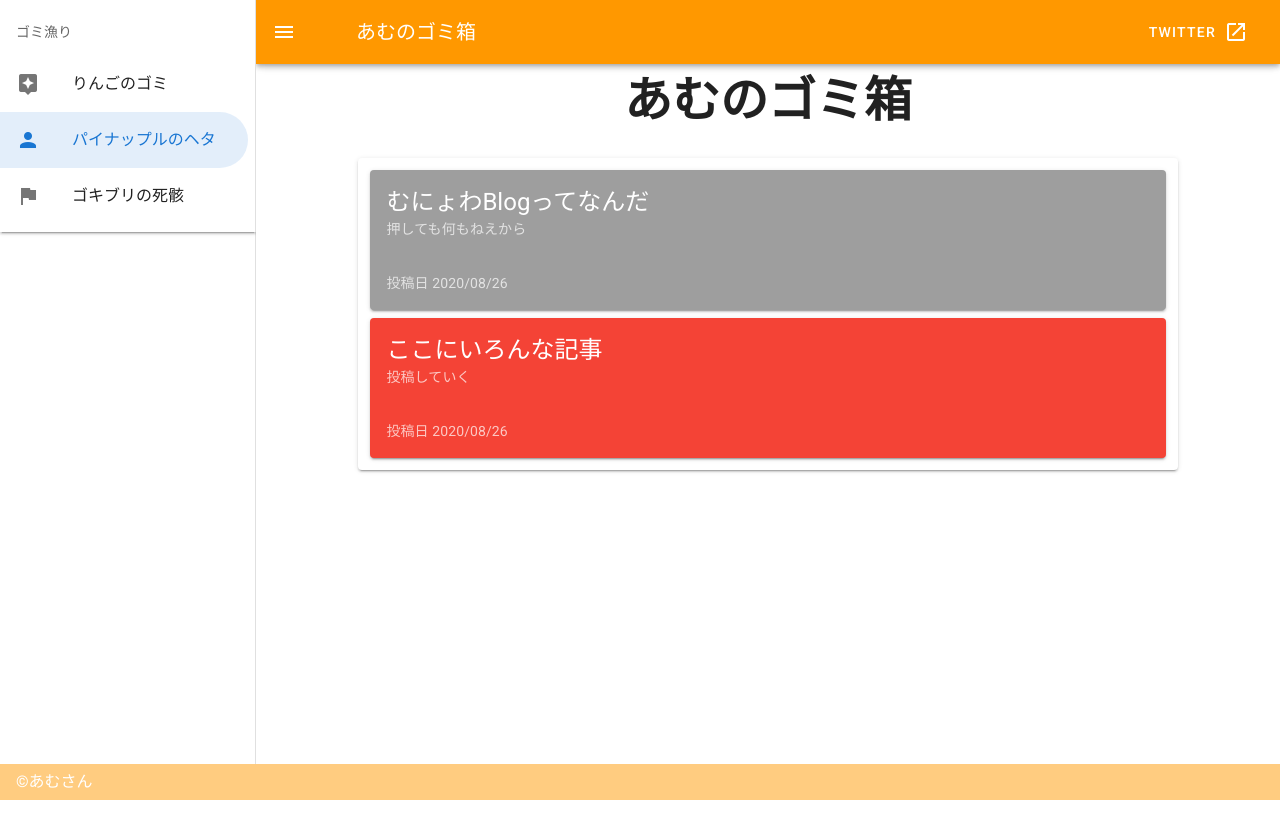
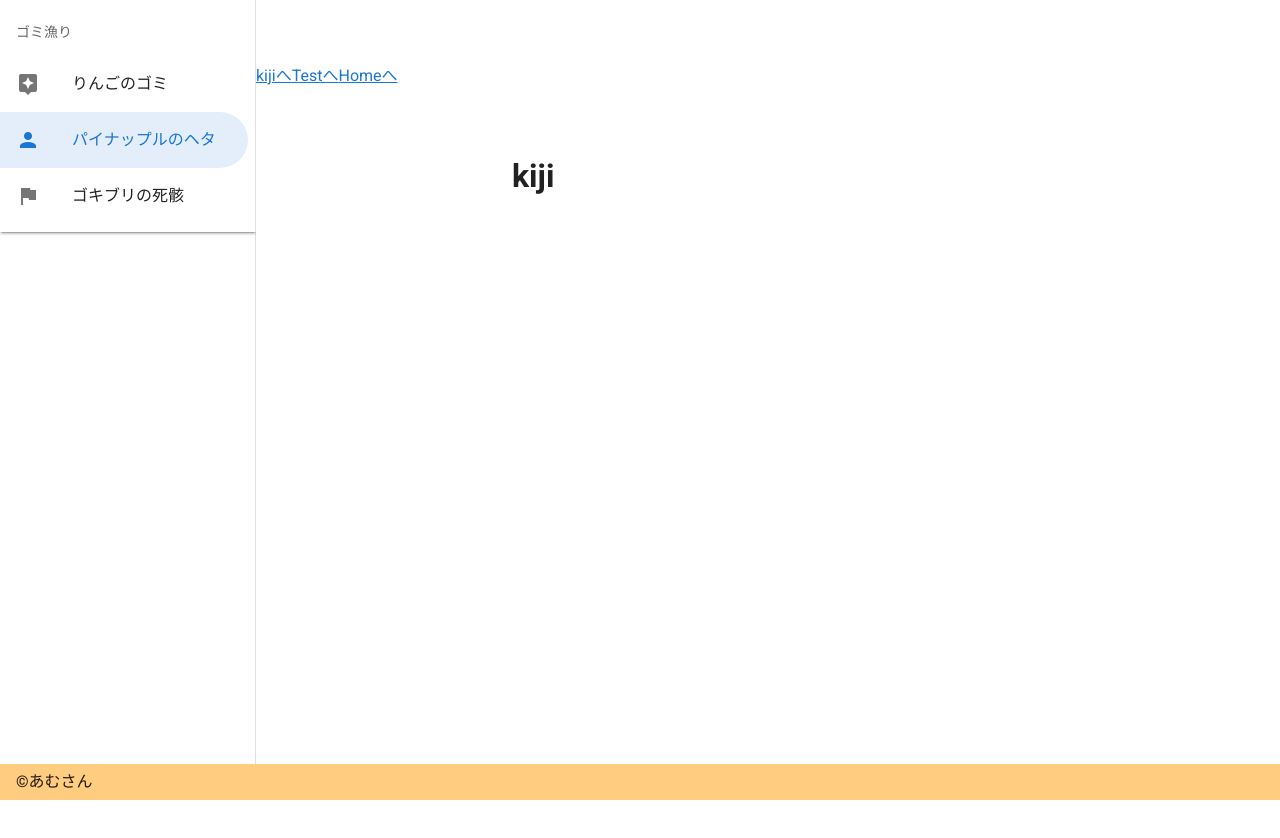
Before and after one commit to rabbuttz/munyowa-blog, a Vue app: page /#/kijiIchiran in a window 1280 px wide. Shown: the top 838 px of the page. Before the commit the page ends 800 px from the top, so only its background shows below. Built offline with nearby package versions, Linux system fonts and the light colour scheme.

Commit message:
ページ遷移の基礎わかった

```diff
--- a/package.json
+++ b/package.json
@@ -10,6 +10,7 @@
   "dependencies": {
     "core-js": "^3.6.5",
     "vue": "^2.6.11",
+    "vue-router": "^3.4.3",
     "vuetify": "^2.2.11"
   },
   "devDependencies": {
--- a/src/App.vue
+++ b/src/App.vue
@@ -1,74 +1,24 @@
 <template>
-  <v-app>
-    <v-navigation-drawer app v-model="drawer">
-      <v-card class="mx-auto" max-width="300" tile>
-        <v-list shaped>
-          <v-subheader>ゴミ漁り</v-subheader>
-          <v-list-item-group v-model="item" color="primary">
-            <v-list-item v-for="(item, i) in items" :key="i">
-              <v-list-item-icon>
-                <v-icon v-text="item.icon"></v-icon>
-              </v-list-item-icon>
-              <v-list-item-content>
-                <v-list-item-title v-text="item.text"></v-list-item-title>
-              </v-list-item-content>
-            </v-list-item>
-          </v-list-item-group>
-        </v-list>
-      </v-card>
-    </v-navigation-drawer>
-    <v-app-bar app color="orange" dark hide-on-scroll="true">
-      <v-app-bar-nav-icon @click="drawer=!drawer"></v-app-bar-nav-icon>
-      <div class="d-flex align-center">
-        <v-avatar>
-          <v-img
-            alt="munyowa-logo"
-            class="shrink mr-2"
-            contain
-            src="../src/assets/rpUlezkp_400x400.jpg"
-            transition="scale-transition"
-            width="40"
-          />
-        </v-avatar>
-        <v-icon>fas fa-tachometer-alt</v-icon>
-        <v-toolbar-title>あむのゴミ箱</v-toolbar-title>
-      </div>
-      <v-spacer></v-spacer>
-
-      <v-btn href="https://twitter.com/2a4g5j7p" target="_blank" text>
-        <span class="mr-2">Twitter</span>
-        <v-icon>mdi-open-in-new</v-icon>
-      </v-btn>
-    </v-app-bar>
-
-    <v-main>
-      <HelloWorld />
-      <Cards />
-    </v-main>
-    <v-footer color="orange lighten-3" dark app>©︎あむさん</v-footer>
-  </v-app>
+  <div id="App">
+    <v-app>
+      <Bar />
+      <v-main>
+        <router-link to="/KijiIchiran">kijiへ</router-link>
+        <router-link to="/Test">Testへ</router-link>
+        <router-link to="/Home">Homeへ</router-link>
+        <router-view></router-view>
+      </v-main>
+    </v-app>
+  </div>
 </template>
-
 <script>
-import HelloWorld from "./components/HelloWorld";
-import Cards from "./components/Cards";
+import Bar from "./components/BarAndFooter";
 
 export default {
-  name: "App",
-
   components: {
-    HelloWorld,
-    Cards,
+    Bar,
   },
-
-  data: () => ({
-    drawer: null,
-    item: 1,
-    items: [
-      { text: "りんごのゴミ", icon: "mdi-assistant" },
-      { text: "パイナップルのヘタ", icon: "mdi-account" },
-      { text: "ゴキブリの死骸", icon: "mdi-flag" },
-    ],
-  }),
 };
 </script>
+<style scoped>
+</style>
--- /dev/null
+++ b/src/components/BarAndFooter.vue
@@ -0,0 +1,64 @@
+<template>
+  <div id="bar">
+    <v-navigation-drawer app v-model="drawer">
+      <v-card class="mx-auto" max-width="300" tile>
+        <v-list shaped>
+          <v-subheader>ゴミ漁り</v-subheader>
+          <v-list-item-group v-model="item" color="primary">
+            <v-list-item v-for="(item, i) in items" :key="i">
+              <v-list-item-icon>
+                <v-icon v-text="item.icon"></v-icon>
+              </v-list-item-icon>
+              <v-list-item-content>
+                <v-list-item-title v-text="item.text"></v-list-item-title>
+              </v-list-item-content>
+            </v-list-item>
+          </v-list-item-group>
+        </v-list>
+      </v-card>
+    </v-navigation-drawer>
+    <v-app-bar app v-bind:hide-on-scroll="{hideOn}" color="orange">
+      <v-app-bar-nav-icon @click="drawer=!drawer"></v-app-bar-nav-icon>
+      <div class="d-flex align-center">
+        <v-avatar>
+          <v-img
+            alt="munyowa-logo"
+            class="shrink mr-2"
+            contain
+            src="../../src/assets/rpUlezkp_400x400.jpg"
+            transition="scale-transition"
+            width="40"
+          />
+        </v-avatar>
+        <v-icon>fas fa-tachometer-alt</v-icon>
+        <v-toolbar-title>あむのゴミ箱</v-toolbar-title>
+      </div>
+      <v-spacer></v-spacer>
+      <v-btn href="https://twitter.com/2a4g5j7p" target="_blank" text>
+        <span class="mr-2">Twitter</span>
+        <v-icon>mdi-open-in-new</v-icon>
+      </v-btn>
+    </v-app-bar>
+    <v-footer color="orange lighten-3" app>©︎あむさん</v-footer>
+  </div>
+</template>
+
+<script>
+export default {
+  data() {
+    return {
+      drawer: null,
+      item: 1,
+      hideOn: true,
+      items: [
+        { text: "りんごのゴミ", icon: "mdi-assistant" },
+        { text: "パイナップルのヘタ", icon: "mdi-account" },
+        { text: "ゴキブリの死骸", icon: "mdi-flag" },
+      ],
+    };
+  },
+};
+</script>
+
+<style scoped>
+</style>
--- a/src/components/Cards.vue
+++ b/src/components/Cards.vue
@@ -50,8 +50,8 @@ export default {
       this.dialog = false;
       var shareURL =
         "https://twitter.com/intent/tweet?text=" +
-        "@2a4g5j7p お兄ちゃん許して…😢" +
-        "#あむのゴミ箱（開発中）" +
+        "@2a4g5j7p お兄ちゃん許して…😢\n" +
+        "#あむのゴミ箱（開発中） " +
         "&url=" +
         "https://relaxed-bassi-cfd91c.netlify.app/";
       //シェア用の画面へ移行
--- a/src/components/HelloWorld.vue
+++ b/src/components/HelloWorld.vue
@@ -1,4 +1,5 @@
 <template>
+  <div>
     <v-container>
       <v-row class="text-center">
         <v-col class="mb-2">
@@ -6,12 +7,12 @@
         </v-col>
       </v-row>
     </v-container>
+  </div>
 </template>
 
 <script>
 export default {
   name: "HelloWorld",
-
   data: () => ({
     ecosystem: [
       {
--- /dev/null
+++ b/src/components/Kiji.vue
@@ -0,0 +1,11 @@
+
+<template>
+  <div>
+    <h1>kiji</h1>
+  </div>
+</template>
+<script>
+export default {};
+</script>
+<style scoped>
+</style>
--- a/src/main.js
+++ b/src/main.js
@@ -1,11 +1,12 @@
 import Vue from 'vue'
 import App from './App.vue'
 import vuetify from './plugins/vuetify';
+import router from "./router"
 
 Vue.config.productionTip = false
-Vue.use(vuetify);
 
 new Vue({
+  router,
   vuetify,
   render: h => h(App)
 }).$mount('#app')
--- /dev/null
+++ b/src/router/index.js
@@ -0,0 +1,30 @@
+import Vue from 'vue'
+import VueRouter from 'vue-router'
+import Home from '../views/Home.vue'
+import KijiIchiran from '../views/KijiIchiran.vue'
+import Test from '../views/Test.vue'
+
+Vue.use(VueRouter)
+
+const routes = [
+  {
+    path: '/Home',
+    name: 'Home',
+    component: Home
+  },
+  {
+    path: '/kijiIchiran',
+    name: 'KijiIchiran',
+    component: KijiIchiran
+  },
+  {
+    path: '/Test',
+    component: Test
+  }
+]
+
+const router = new VueRouter({
+  routes
+})
+
+export default router
--- /dev/null
+++ b/src/views/Home.vue
@@ -0,0 +1,22 @@
+
+<template>
+  <v-app>
+    <HelloWorld />
+    <Cards />
+  </v-app>
+</template>
+
+<script>
+import HelloWorld from "../components/HelloWorld.vue";
+import Cards from "../components/Cards.vue";
+
+export default {
+  name: "App",
+  components: {
+    HelloWorld,
+    Cards,
+  },
+  data: () => ({}),
+  computed: {},
+};
+</script>
--- /dev/null
+++ b/src/views/KijiIchiran.vue
@@ -0,0 +1,21 @@
+<template>
+  <div id="kiji">
+    <v-app>
+      <v-main>
+        <Kiji />
+      </v-main>
+    </v-app>
+  </div>
+</template>
+<script>
+import Kiji from "../components/Kiji";
+
+export default {
+  components: {
+    Kiji,
+  },
+  created() {
+    console.log("KijiIchiran");
+  },
+};
+</script>
--- /dev/null
+++ b/src/views/Test.vue
@@ -0,0 +1,13 @@
+<template>
+  <div id="Test">
+    <h1>わわわ</h1>
+  </div>
+</template>
+<script>
+export default {
+  components: {},
+  created() {
+    console.log("KijiIchiran");
+  },
+};
+</script>
```
Also changed, not shown: 1 other file (tests, documents, lock files or other folders). Lines whose indentation alone changed are shown as unchanged.
